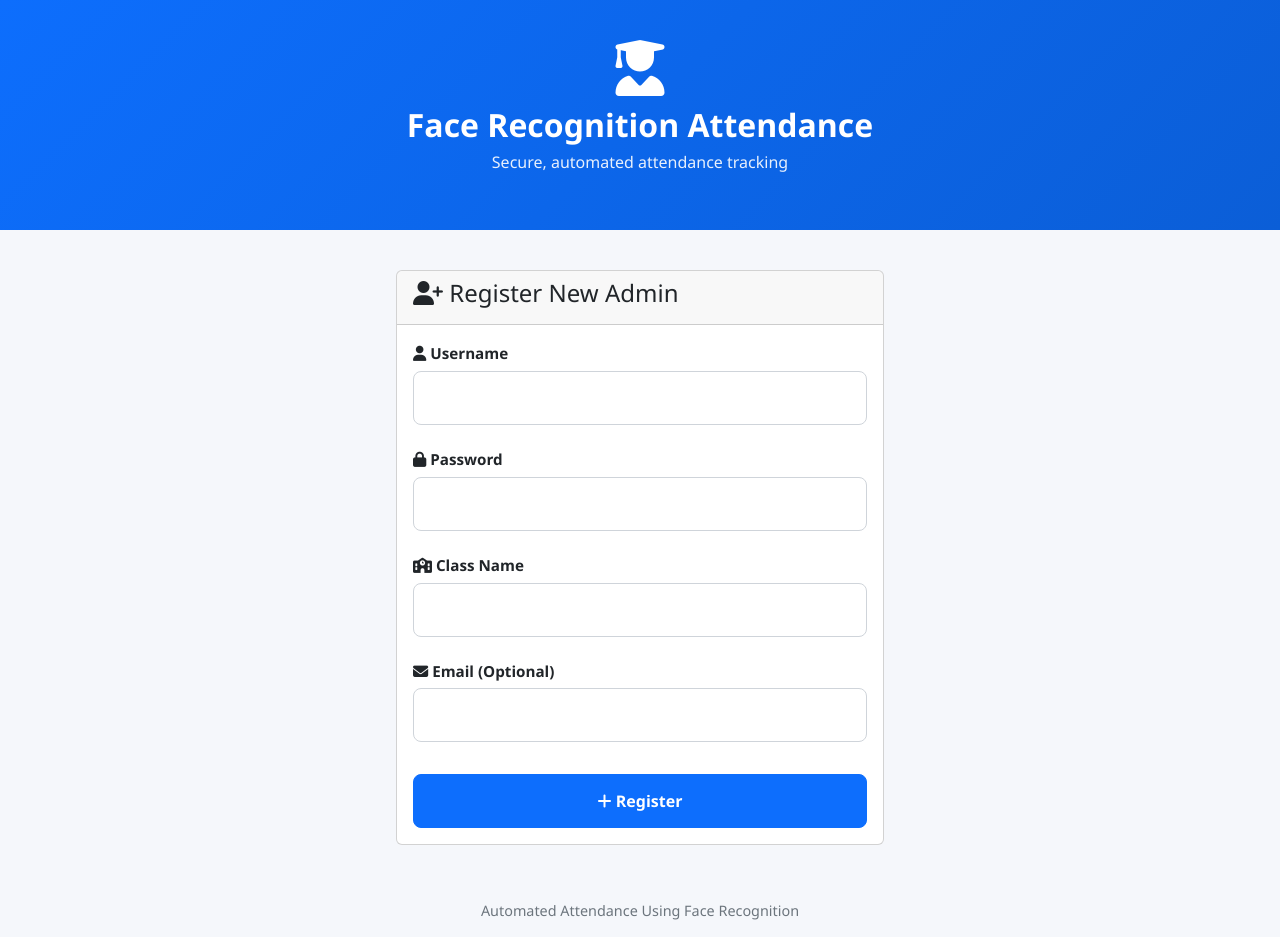
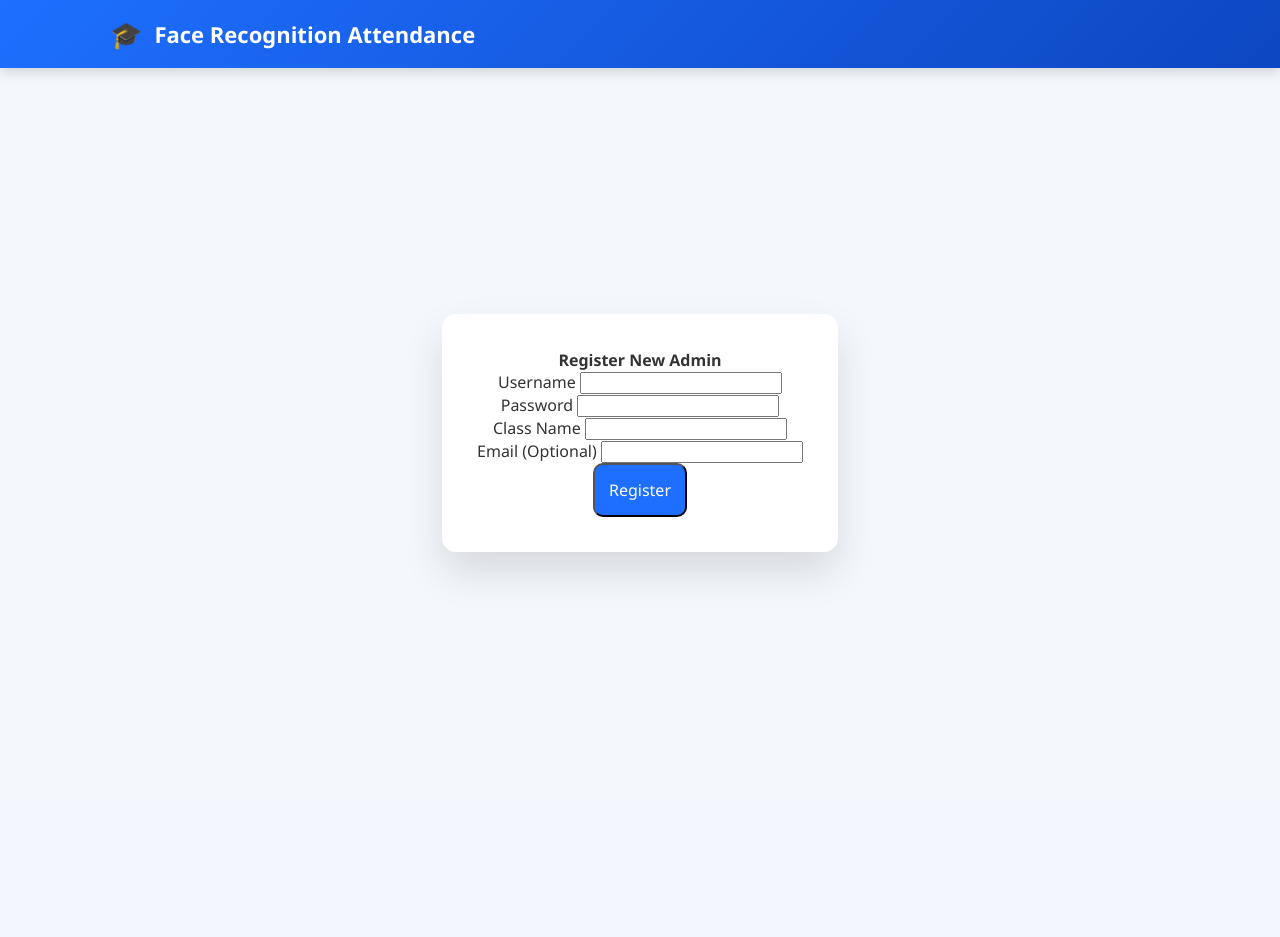
Before and after one commit to Shreyarg-77/face_attendance, a Flask app: page /register in a window 1280 px wide. After the commit the page ends 583 px from the top, so only its background shows below. Run offline with Flask 3, Linux system fonts and the light colour scheme.

Commit message:
ALtered name

```diff
--- a/templates/base_public.html
+++ b/templates/base_public.html
@@ -2,176 +2,142 @@
 <html lang="en">
 <head>
     <meta charset="UTF-8">
-    <meta name="viewport" content="width=device-width, initial-scale=1.0">
-    <title>{% block title %}Attendance System{% endblock %}</title>
-
-    <!-- Bootstrap & Icons -->
-    <link href="https://cdn.jsdelivr.net/npm/bootstrap@5.3.0/dist/css/bootstrap.min.css" rel="stylesheet">
-    <link rel="stylesheet" href="https://cdnjs.cloudflare.com/ajax/libs/font-awesome/6.4.0/css/all.min.css">
+    <title>Face Recognition Attendance</title>
 
     <style>
-        body {
+        * {
             margin: 0;
-            min-height: 100vh;
-            background-color: #f5f7fb;
-            font-family: 'Segoe UI', Tahoma, Geneva, Verdana, sans-serif;
-            display: flex;
-            flex-direction: column;
+            padding: 0;
+            box-sizing: border-box;
+            font-family: "Segoe UI", sans-serif;
         }
 
-        /* ================= HEADER ================= */
-        .page-header {
-            background: linear-gradient(135deg, #0d6efd, #0b5ed7);
-            color: #fff;
-            padding: 40px 20px;
-            text-align: center;
+        body {
+            background: #f4f7fb;
+            color: #333;
         }
 
-        .page-header i {
-            font-size: 3.5rem;
+        /* Header */
+        header {
+            background: linear-gradient(135deg, #1e6fff, #0d47c1);
+            padding: 16px 0;
+            box-shadow: 0 4px 12px rgba(0,0,0,0.15);
+        }
+
+        .header-content {
+            max-width: 1100px;
+            margin: auto;
+            padding: 0 20px;
+            display: flex;
+            align-items: center;
+            gap: 12px;
+            color: white;
+        }
+
+        .header-content h1 {
+            font-size: 22px;
+            font-weight: 600;
+        }
+
+        .logo {
+            font-size: 26px;
+        }
+
+        /* Main Container */
+        main {
+            height: calc(100vh - 70px);
+            display: flex;
+            justify-content: center;
+            align-items: center;
+            animation: fadeUp 0.8s ease;
+        }
+
+        /* Content Card */
+        .card {
+            background: white;
+            width: 100%;
+            max-width: 420px;
+            padding: 35px;
+            border-radius: 14px;
+            text-align: center;
+            box-shadow: 0 20px 40px rgba(0,0,0,0.12);
+        }
+
+        .card h2 {
+            font-size: 26px;
             margin-bottom: 10px;
         }
 
-        .page-header h1 {
-            font-size: 2rem;
-            font-weight: 700;
-            margin-bottom: 6px;
+        .card p {
+            font-size: 15px;
+            color: #666;
+            margin-bottom: 30px;
         }
 
-        .page-header p {
-            font-size: 1rem;
-            opacity: 0.9;
+        /* Buttons */
+        .btn-group {
+            display: flex;
+            flex-direction: column;
+            gap: 15px;
         }
 
-        /* ================= MAIN CONTENT ================= */
-        .page-content {
-            flex: 1;
-            display: flex;
-            justify-content: center;
-            align-items: center;
-            padding: 40px 20px;
-        }
-
-        /* THIS CONTROLS WIDTH */
-        .form-wrapper {
-            width: 100%;
-            max-width: 1000px;   /* WIDE FORM */
-            margin: auto;
-        }
-
-        h3 {
-            font-weight: 700;
-            margin-bottom: 25px;
+        .btn {
+            padding: 14px;
+            border-radius: 10px;
+            font-size: 16px;
+            text-decoration: none;
             text-align: center;
-        }
-
-        .form-label {
-            font-weight: 600;
-            margin-bottom: 6px;
-            font-size: 0.95rem;
-        }
-
-        /* ================= INPUTS ================= */
-        .form-control {
-            width: 100%;
-            height: 54px;
-            font-size: 1rem;
-            padding: 12px 18px;
-            border-radius: 8px;
-            border: 1.5px solid #cfd4da;
-            margin-bottom: 22px;
-        }
-
-        .form-control:focus {
-            border-color: #0d6efd;
-            box-shadow: 0 0 0 0.2rem rgba(13, 110, 253, 0.2);
-        }
-
-        /* ================= BUTTONS ================= */
-        .btn-primary,
-        .btn-outline-primary {
-            width: 100%;
-            height: 54px;
-            font-size: 1rem;
-            font-weight: 600;
-            border-radius: 8px;
+            transition: all 0.3s ease;
         }
 
         .btn-primary {
-            margin-top: 10px;
+            background: #1e6fff;
+            color: white;
         }
 
-        /* ================= FOOTER ================= */
-        .page-footer {
-            text-align: center;
-            padding: 15px;
-            font-size: 0.9rem;
-            color: #6c757d;
+        .btn-primary:hover {
+            background: #1558cc;
+            transform: translateY(-2px);
         }
 
-        /* ================= MOBILE ================= */
-        @media (max-width: 576px) {
-            .page-header h1 {
-                font-size: 1.6rem;
+        .btn-outline {
+            border: 2px solid #1e6fff;
+            color: #1e6fff;
+            background: transparent;
+        }
+
+        .btn-outline:hover {
+            background: #1e6fff;
+            color: white;
+        }
+
+        /* Animation */
+        @keyframes fadeUp {
+            from {
+                opacity: 0;
+                transform: translateY(20px);
             }
-
-            .page-header i {
-                font-size: 3rem;
-            }
-
-            .form-wrapper {
-                max-width: 100%;
-            }
-
-            .form-control,
-            .btn-primary,
-            .btn-outline-primary {
-                height: 48px;
-                font-size: 0.95rem;
+            to {
+                opacity: 1;
+                transform: translateY(0);
             }
         }
     </style>
-
-    {% block extra_css %}{% endblock %}
 </head>
-
 <body>
 
-<!-- HEADER -->
-<div class="page-header">
-    {% block header %}
-    <i class="fas fa-user-graduate"></i>
-    <h1>Face Recognition Attendance</h1>
-    <p>Secure, automated attendance tracking</p>
+<header>
+    <div class="header-content">
+        <span class="logo">🎓</span>
+        <h1>Face Recognition Attendance</h1>
+    </div>
+</header>
+
+<main>
+    {% block content %}
+    <!-- Child templates content here -->
     {% endblock %}
-</div>
-
-<!-- MAIN CONTENT -->
-<div class="page-content">
-    <div class="form-wrapper">
-
-        {% with messages = get_flashed_messages(with_categories=true) %}
-            {% if messages %}
-                {% for category, message in messages %}
-                    <div class="alert alert-{{ category }}">{{ message }}</div>
-                {% endfor %}
-            {% endif %}
-        {% endwith %}
-
-        {% block content %}{% endblock %}
-
-    </div>
-</div>
-
-<!-- FOOTER -->
-<div class="page-footer">
-    {% block footer %}
-    Automated Attendance Using Face Recognition
-    {% endblock %}
-</div>
-
-<script src="https://cdn.jsdelivr.net/npm/bootstrap@5.3.0/dist/js/bootstrap.bundle.min.js"></script>
-{% block extra_js %}{% endblock %}
+</main>
 
 </body>
 </html>
```
